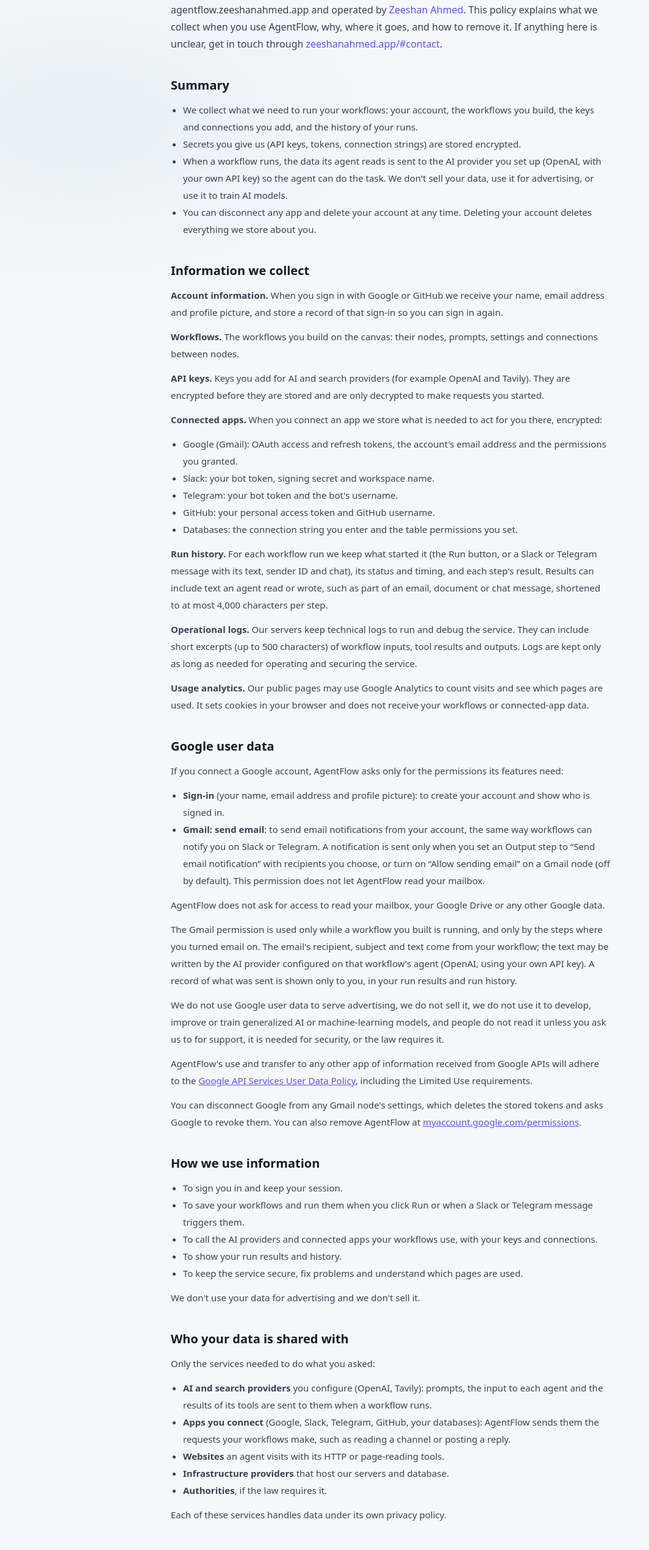
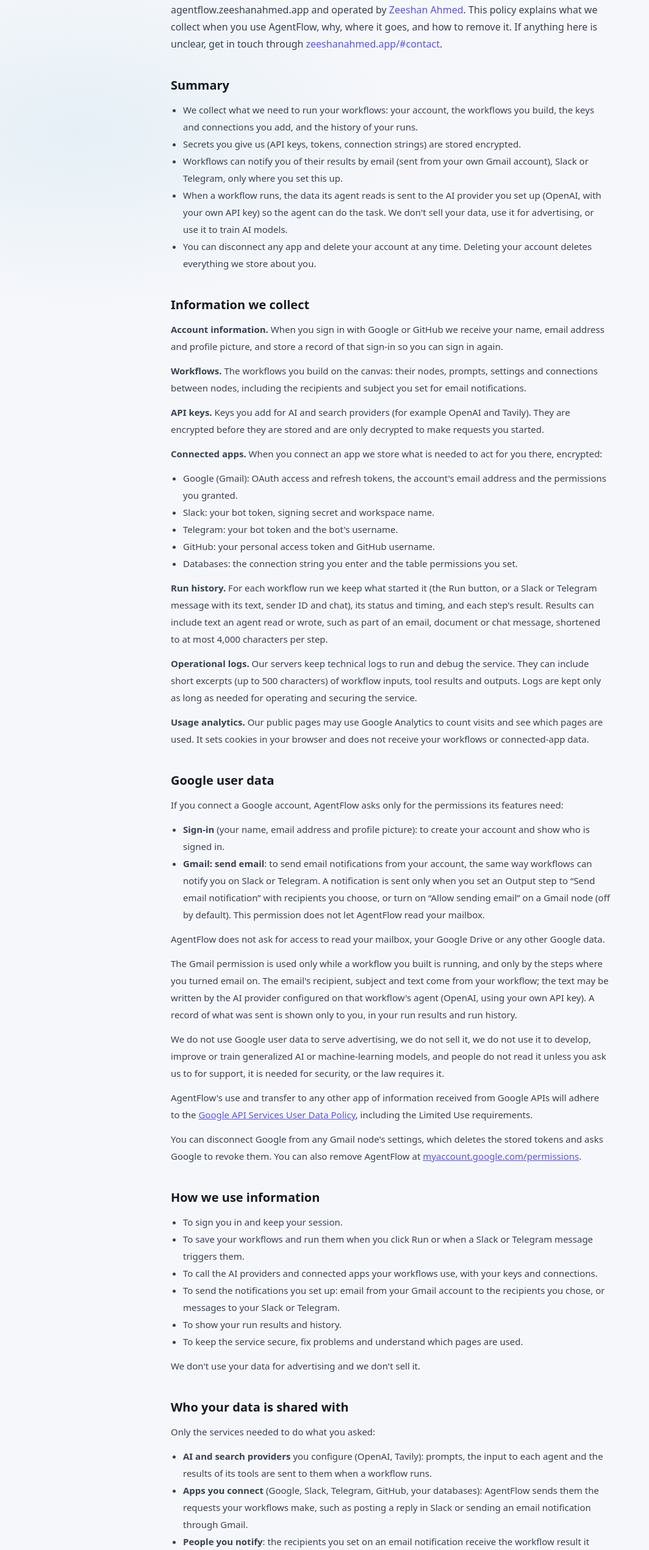
Before and after one commit to zeeshan-thedeveloper/agentFlow, a Next.js app in the folder apps/web/: page /privacy in a window 1280 px wide. Shown: the part 242-2784 px from the top of the page at 61% size, without its empty margins (0-1064 px from the left). Built offline with nearby package versions, Linux system fonts and the light colour scheme; no server answers.

Commit message:
Describe email notifications in the privacy policy and terms

```diff
--- a/apps/web/src/app/privacy/page.tsx
+++ b/apps/web/src/app/privacy/page.tsx
@@ -24,6 +24,7 @@
         <ul>
           <li>We collect what we need to run your workflows: your account, the workflows you build, the keys and connections you add, and the history of your runs.</li>
           <li>Secrets you give us (API keys, tokens, connection strings) are stored encrypted.</li>
+          <li>Workflows can notify you of their results by email (sent from your own Gmail account), Slack or Telegram, only where you set this up.</li>
           <li>When a workflow runs, the data its agent reads is sent to the AI provider you set up (OpenAI, with your own API key) so the agent can do the task. We don&apos;t sell your data, use it for advertising, or use it to train AI models.</li>
           <li>You can disconnect any app and delete your account at any time. Deleting your account deletes everything we store about you.</li>
         </ul>
@@ -31,7 +32,7 @@
 
       <LegalSection title="Information we collect">
         <p><strong>Account information.</strong> When you sign in with Google or GitHub we receive your name, email address and profile picture, and store a record of that sign-in so you can sign in again.</p>
-        <p><strong>Workflows.</strong> The workflows you build on the canvas: their nodes, prompts, settings and connections between nodes.</p>
+        <p><strong>Workflows.</strong> The workflows you build on the canvas: their nodes, prompts, settings and connections between nodes, including the recipients and subject you set for email notifications.</p>
         <p><strong>API keys.</strong> Keys you add for AI and search providers (for example OpenAI and Tavily). They are encrypted before they are stored and are only decrypted to make requests you started.</p>
         <p><strong>Connected apps.</strong> When you connect an app we store what is needed to act for you there, encrypted:</p>
         <ul>
@@ -73,6 +74,7 @@
           <li>To sign you in and keep your session.</li>
           <li>To save your workflows and run them when you click Run or when a Slack or Telegram message triggers them.</li>
           <li>To call the AI providers and connected apps your workflows use, with your keys and connections.</li>
+          <li>To send the notifications you set up: email from your Gmail account to the recipients you chose, or messages to your Slack or Telegram.</li>
           <li>To show your run results and history.</li>
           <li>To keep the service secure, fix problems and understand which pages are used.</li>
         </ul>
@@ -83,7 +85,8 @@
         <p>Only the services needed to do what you asked:</p>
         <ul>
           <li><strong>AI and search providers</strong> you configure (OpenAI, Tavily): prompts, the input to each agent and the results of its tools are sent to them when a workflow runs.</li>
-          <li><strong>Apps you connect</strong> (Google, Slack, Telegram, GitHub, your databases): AgentFlow sends them the requests your workflows make, such as reading a channel or posting a reply.</li>
+          <li><strong>Apps you connect</strong> (Google, Slack, Telegram, GitHub, your databases): AgentFlow sends them the requests your workflows make, such as posting a reply in Slack or sending an email notification through Gmail.</li>
+          <li><strong>People you notify</strong>: the recipients you set on an email notification receive the workflow result it contains.</li>
           <li><strong>Websites</strong> an agent visits with its HTTP or page-reading tools.</li>
           <li><strong>Infrastructure providers</strong> that host our servers and database.</li>
           <li><strong>Authorities</strong>, if the law requires it.</li>
--- a/apps/web/src/app/terms/page.tsx
+++ b/apps/web/src/app/terms/page.tsx
@@ -21,7 +21,7 @@
       }
     >
       <LegalSection title="The service">
-        <p>AgentFlow lets you build workflows of AI agents on a visual canvas, connect them to apps such as Gmail, Slack, Telegram, GitHub and databases, and run them yourself or when a chat message arrives.</p>
+        <p>AgentFlow lets you build workflows of AI agents on a visual canvas, connect them to apps such as Gmail, Slack, Telegram, GitHub and databases, run them yourself or when a chat message arrives, and get their results as notifications by email, Slack or Telegram.</p>
         <p>AgentFlow is under active development and is offered free of charge. Features may change, be limited or be removed, and the service may be unavailable at times.</p>
       </LegalSection>
 
@@ -39,6 +39,7 @@
 
       <LegalSection title="What agents do for you">
         <p>Agents act on the instructions you give them, using the tools and apps you connect. You decide what each agent may do. Some actions, such as sending email or opening GitHub issues, are off until you allow them on a node.</p>
+        <p>Email notifications are sent from your own Gmail account to the recipients you set. Only send them to people who expect them; they are subject to Gmail&apos;s own limits and policies. You can change or turn off a notification at any time in the workflow&apos;s Output step.</p>
         <p>AI output can be wrong, incomplete or unexpected, and text an agent reads (an email, document, web page or message) may try to mislead it. Review what your workflows do, especially before allowing them to send messages or change things. You are responsible for the actions your workflows take and for the messages they send.</p>
       </LegalSection>
 
@@ -46,7 +47,7 @@
         <p>Don&apos;t use AgentFlow to:</p>
         <ul>
           <li>break the law or anyone else&apos;s rights, including privacy and intellectual property;</li>
-          <li>send spam, scams, harassment or malware, or access accounts, systems or data you aren&apos;t authorized to;</li>
+          <li>send spam, unsolicited bulk email or notifications, scams, harassment or malware, or access accounts, systems or data you aren&apos;t authorized to;</li>
           <li>get around the limits or terms of the AI providers and apps you connect;</li>
           <li>attack, overload or probe AgentFlow, or try to reach other users&apos; data.</li>
         </ul>
```
